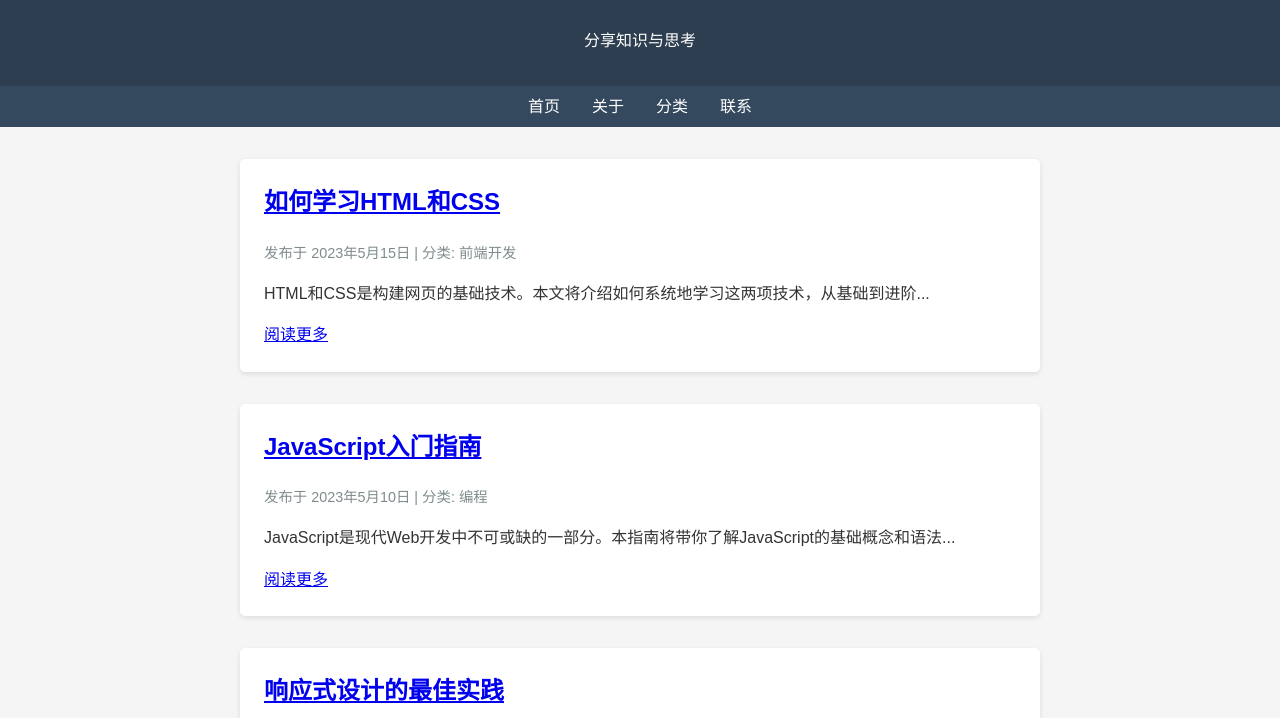
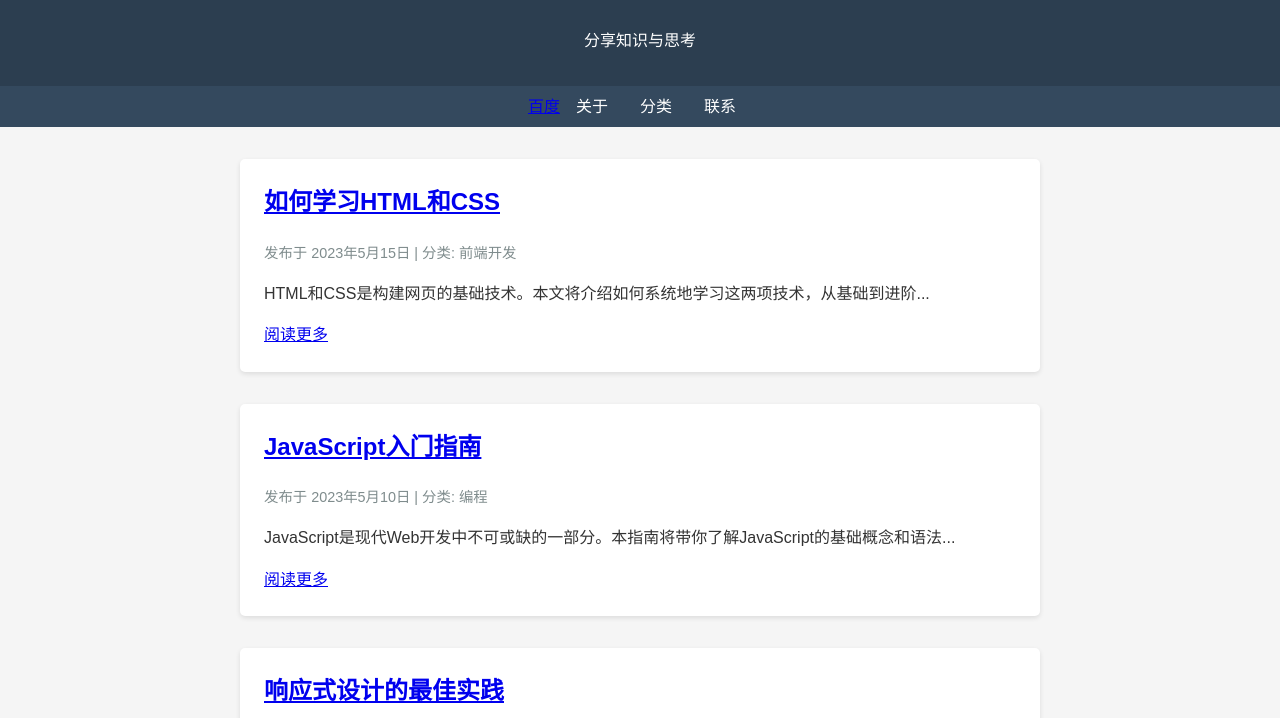
Before and after one commit to HHH3m-ultra/HHH3m-ultra.github.io, a plain HTML site: page index.html in a window 1280 px wide. Shown: the part 82-800 px from the top of the page. Drawn offline with Linux system fonts and the light colour scheme.

Commit message:
Update index.html

```diff
--- a/index.html
+++ b/index.html
@@ -84,7 +84,7 @@
 
     <nav>
         <ul>
-            <li><a href="http://www.baidu.com">首页</a></li>
+            <a href="http://www.baidu.com" target="_blank">百度</a>
             <li><a href="article1.html">关于</a></li>
             <li><a href="#">分类</a></li>
             <li><a href="#">联系</a></li>
```
